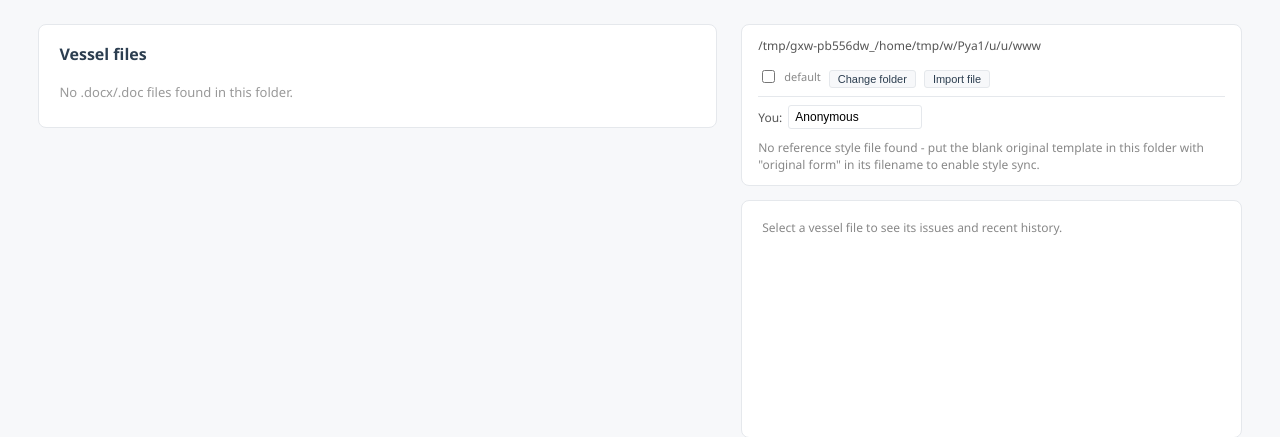
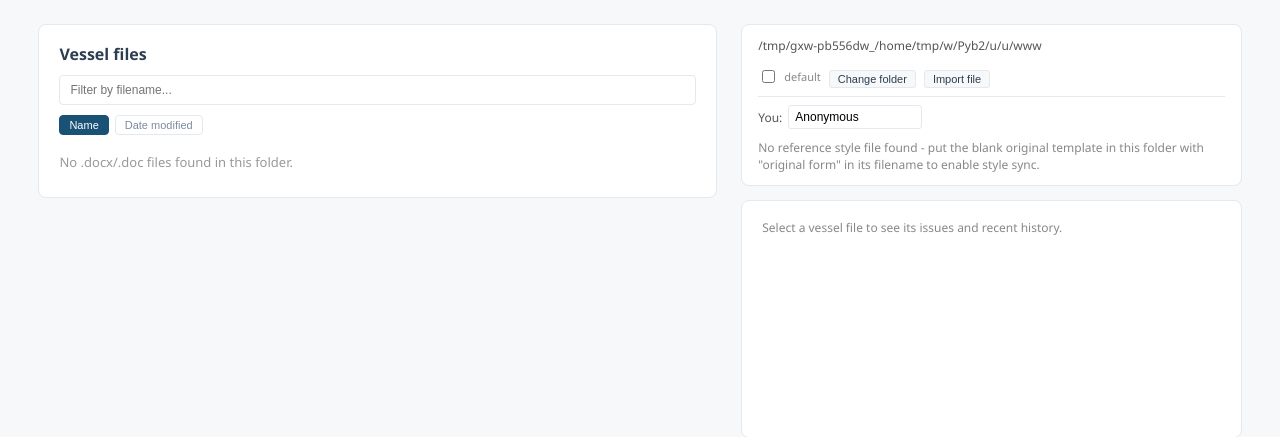
Before and after one commit to JayLight28/Project7_Q88, a Flask app: page / in a window 1280 px wide. Shown: the part 48-485 px from the top of the page. Run offline with Flask 3, Linux system fonts and the light colour scheme; parts of the project's set-up code (start-up, migrations or seed data) failed here and were passed over.

Commit message:
Home: remove floating toast, add file search/sort

```diff
--- a/app.py
+++ b/app.py
@@ -82,10 +82,11 @@
         lower = name.lower()
         if lower.endswith(".original_backup.docx") or lower.endswith(".original_backup.doc"):
             continue
+        mtime = int(os.path.getmtime(os.path.join(folder, name)))
         if lower.endswith(".docx"):
-            files.append({"name": name, "supported": True})
+            files.append({"name": name, "supported": True, "mtime": mtime})
         elif lower.endswith(".doc"):
-            files.append({"name": name, "supported": False})
+            files.append({"name": name, "supported": False, "mtime": mtime})
     return files
 
 
--- a/static/home.js
+++ b/static/home.js
@@ -1,10 +1,4 @@
 document.addEventListener("DOMContentLoaded", function () {
-  // --- toast ---
-  var toast = document.getElementById("toast");
-  if (toast) {
-    requestAnimationFrame(function () { toast.classList.add("show"); });
-    setTimeout(function () { toast.classList.remove("show"); }, 4000);
-  }
   document.querySelectorAll(".notice").forEach(function (el) {
     el.scrollIntoView({ behavior: "smooth", block: "center" });
   });
@@ -68,6 +62,43 @@
     card.addEventListener("dblclick", function (e) {
       if (e.target.closest("a")) return;
       window.location.href = "/open/" + encodeURIComponent(card.getAttribute("data-filename"));
+    });
+  });
+
+  // --- search + sort ---
+  var searchInput = document.getElementById("file-search");
+  var fileList = document.getElementById("file-list");
+  var sortButtons = document.querySelectorAll(".file-sort button");
+
+  function applyFilter() {
+    var q = (searchInput.value || "").toLowerCase();
+    cards.forEach(function (card) {
+      var name = (card.getAttribute("data-filename") || card.textContent || "").toLowerCase();
+      card.style.display = name.indexOf(q) === -1 ? "none" : "";
+    });
+  }
+  if (searchInput) {
+    searchInput.addEventListener("input", applyFilter);
+  }
+
+  function applySort(key) {
+    if (!fileList) return;
+    var items = Array.prototype.slice.call(cards);
+    items.sort(function (a, b) {
+      if (key === "date") {
+        return (parseInt(b.getAttribute("data-mtime"), 10) || 0) - (parseInt(a.getAttribute("data-mtime"), 10) || 0);
+      }
+      var an = (a.getAttribute("data-filename") || "").toLowerCase();
+      var bn = (b.getAttribute("data-filename") || "").toLowerCase();
+      return an < bn ? -1 : an > bn ? 1 : 0;
+    });
+    items.forEach(function (item) { fileList.appendChild(item); });
+  }
+  sortButtons.forEach(function (btn) {
+    btn.addEventListener("click", function () {
+      sortButtons.forEach(function (b) { b.classList.remove("active"); });
+      btn.classList.add("active");
+      applySort(btn.getAttribute("data-sort"));
     });
   });
 
--- a/templates/index.html
+++ b/templates/index.html
@@ -17,9 +17,15 @@
       <div class="panel-header">
         <h2>Vessel files</h2>
       </div>
-      <ul class="file-list">
+      <input type="text" id="file-search" class="file-search" placeholder="Filter by filename...">
+      <div class="file-sort">
+        <button type="button" data-sort="name" class="active">Name</button>
+        <button type="button" data-sort="date">Date modified</button>
+      </div>
+      <ul class="file-list" id="file-list">
         {% for f in files %}
           <li class="{{ 'file-card' if f.supported else 'file-card disabled' }}"
+              data-mtime="{{ f.mtime }}"
               {% if f.supported %}data-filename="{{ f.name }}"{% endif %}>
             <div class="file-icon">{{ 'DOCX' if f.supported else 'DOC' }}</div>
             <div class="file-body">
@@ -99,16 +105,6 @@
     </aside>
   </div>
 
-  {% if style_applied %}
-    <div id="toast" class="toast">
-      {% if style_count and style_count|int > 0 %}
-        Style synced: {{ style_count }} value cell(s) updated{% if style_files and style_files|int > 1 %} across {{ style_files }} file(s){% endif %}.
-      {% else %}
-        {{ style_applied }} already matched the reference style - nothing to change.
-      {% endif %}
-    </div>
-  {% endif %}
-
   <script src="{{ url_for('static', filename='home.js') }}"></script>
 </body>
 </html>
```
